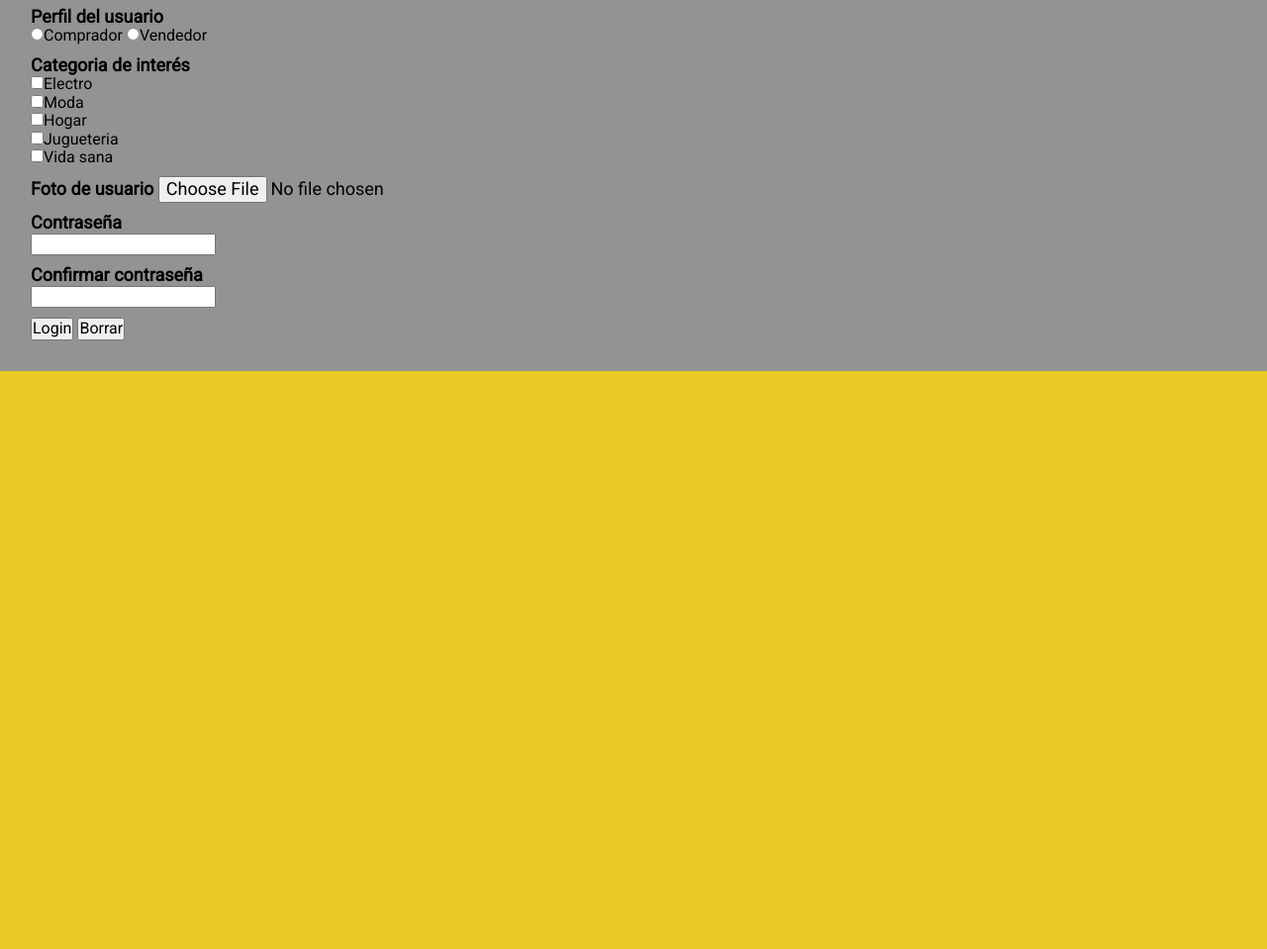
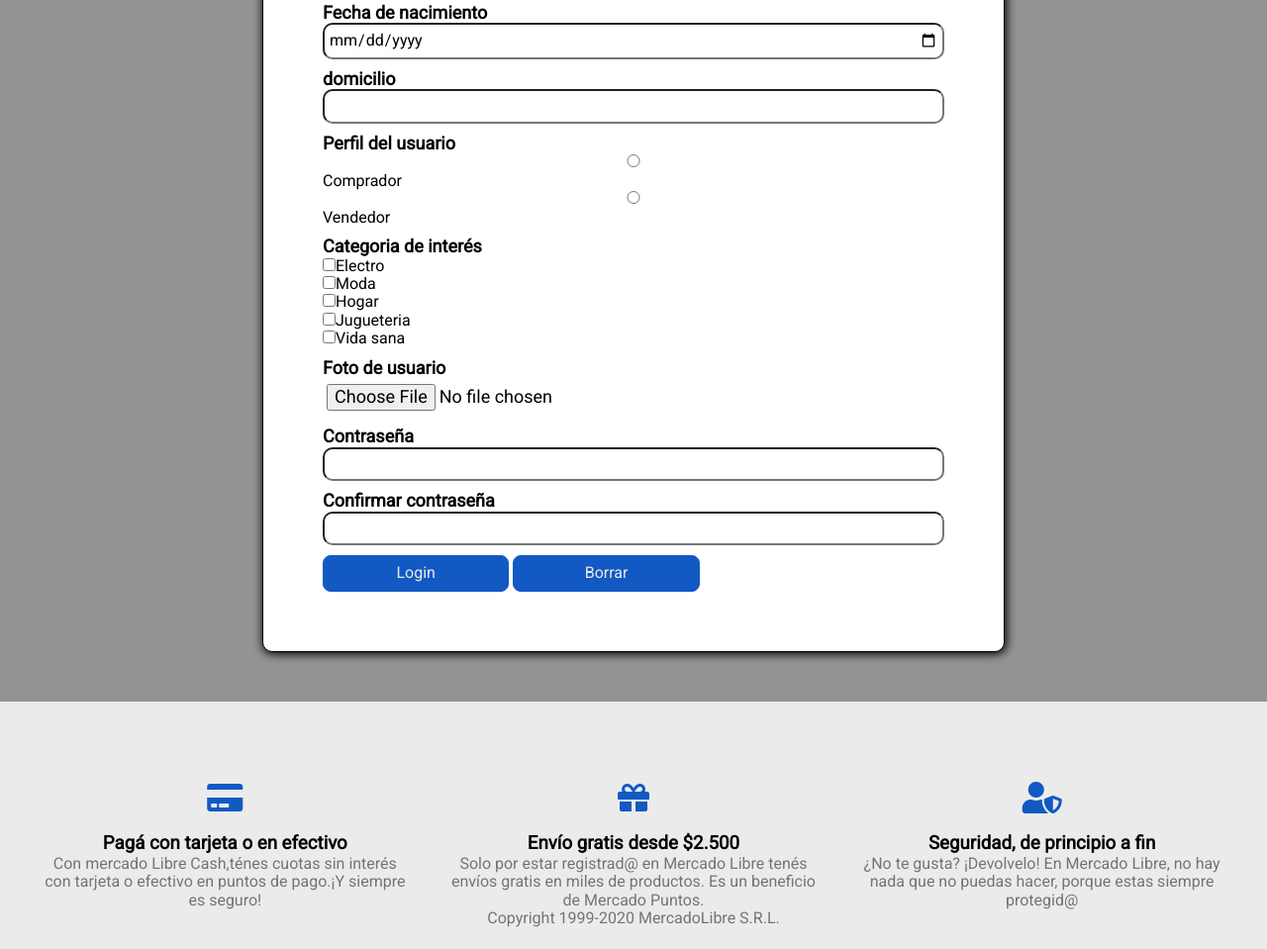
Before and after one commit to roberto3219/Mercado-Liebre, a website: page views/register.html in a window 1280 px wide. Shown: the part 430-1389 px from the top of the page at 99% size. Before the commit the page ends 805 px from the top, so only its background shows below. Drawn offline with Linux system fonts and the light colour scheme.

Commit message:
mercado liebre

```diff
--- a/public/css/styles-login.css
+++ b/public/css/styles-login.css
@@ -30,7 +30,14 @@ a{
     padding: 5px 0;
     font-size: 17px;
 }
-
+.footer{
+    position: relative;
+    margin-top: 2px;
+}
+.diseño_footer{
+    position: absolute;
+    bottom: 0;
+}
 .burger-menu{
     width: 50px;
      padding: 15px 0;
@@ -52,7 +59,12 @@ a{
      font-weight: 400;
      font-size: 15px;
  }
-
+ .section_footer{
+    display: flex;
+    flex-direction: column;
+    justify-content: center;
+  align-items: center;
+ }
 .formulario-login{
   border: none;
   background-color: rgb(204, 202, 202);
@@ -61,11 +73,12 @@ a{
   width: 100%;
   display: block;
   font-size: 20px;
+  height: 750px;
 }
 .botton-form{
     color: #ebebeb;
     padding: 8px 0px;
-    width: 100%;
+    width: 30%;
     border: #1259c3 solid 1px;
     border-radius: 8px;
     background-color: #1259c3;
@@ -79,6 +92,9 @@ a{
 }
 .informe{
     margin: 20px 0px;
+    width: 700px;
+    justify-content: center;
+  align-items: center;
 }
  footer{
     background-color: white;
--- a/public/css/styles.css
+++ b/public/css/styles.css
@@ -8,7 +8,14 @@ body{
     font-family: 'Roboto', sans-serif;
     background-color:#EAC926 ;
     box-sizing: border-box;
-
+}
+.footer{
+    position: relative;
+    margin-top: 250px;
+}
+.diseño_footer{
+    position: absolute;
+    bottom: 0;
 }
 .main-header{
    padding: 20px;
@@ -193,10 +200,19 @@ footer{
 }
 
 .registro{
-    border: solid 1px rgb(147, 147, 147);
+    border: solid 1px rgb(0, 0, 0);
+    box-shadow: 1px 1px 10px 1px black;
+    background-color:white;
+    padding: 50px 50px;
+    width: 750px;
+    border-radius: 10px;
+}
+.section_form_register{
+    padding: 50px;
+    display: flex;
+    justify-content: center;
+    align-items: center;
     background-color: rgb(147, 147, 147);
-    padding: 20px 20px;
-
 }
 .informe{
   margin: 10px;
@@ -206,10 +222,21 @@ label{
     font-size: 18px;
     font-weight: 600;
 }
-.infome-part{
-    border-radius: 10px;
-    width: 100%;
-}
+    .informe-part{
+        width: 100%;
+        padding: 6px 4px;
+        border-radius: 10px;
+    }
+    .botton-form{
+        color: #ebebeb;
+        padding: 8px 0px;
+        width: 30%;
+        border: #1259c3 solid 1px;
+        border-radius: 8px;
+        background-color: #1259c3;
+        transition-property: background-color;
+        transition-duration: 1s;
+    }
 @media (min-width:361px){
 .logo_mercado{
    width:30%;
--- a/views/register.html
+++ b/views/register.html
@@ -10,7 +10,7 @@
 <link rel="stylesheet" href="/css/styles.css">
 <link href="https://cdnjs.cloudflare.com/ajax/libs/font-awesome/5.15.4/css/all.min.css"
 rel="stylesheet" />
-    <title>Registrarse</title>
+    <title>Mercado liebre</title>
 </head>
 <body>
   <header class="main-header">
@@ -37,6 +37,8 @@ rel="stylesheet" />
    </nav>
     <div class="burger-menu"><i class="fas fa-bars"></i></div>
    </header>
+
+   <section class="section_form_register">
     <form action="" method="post" class="registro">
       <div class="informe">
         <label for="nombreCompleto">Nombre Completo </label>
@@ -62,7 +64,7 @@ rel="stylesheet" />
       <div class="informe">
 
         <label>Perfil del usuario</label>
-            <input class="informe-part" type="radio" name="perfil" value="Comprador">Comprador
+           <p> <input class="informe-part" type="radio" name="perfil" value="Comprador">Comprador</p>
             <input class="informe-part" type="radio" name="perfil" value="Vendedor">Vendedor
 
       </div>
@@ -70,7 +72,8 @@ rel="stylesheet" />
         <label for="categoria">Categoria de interés</label>
             <p><input type="checkbox" name="categoria" value="Electro">Electro</p>
             <p><input type="checkbox" name="categoria" value="Moda">Moda</p>
-            <p><input type="checkbox" name="categoria" value="Hogar">Hogar</p>            <p><input type="checkbox" name="categoria" value="Jugueteria">Jugueteria
+            <p><input type="checkbox" name="categoria" value="Hogar">Hogar</p>
+            <p><input type="checkbox" name="categoria" value="Jugueteria">Jugueteria
             <p><input type="checkbox" name="categoria" value="Vida-sana">Vida sana</p>
 
       </div>
@@ -90,10 +93,42 @@ rel="stylesheet" />
 
       </div>
       <div class="informe">
-        <button type="submit">Login</button>
+        <button type="submit" class="botton-form">Login</button>
 
-        <button type="reset">Borrar</button>
+        <button type="reset" class="botton-form">Borrar</button>
       </div>
     </form>
+  </section>
+    <footer class="footer">
+      <section class="diseño_footer">
+       <div class="footer_descripcion">
+          <div class="diseño_logo_footer">
+          <i class="fas fa-credit-card"></i>
+       </div>
+      <h3>Pagá con tarjeta o en efectivo</h3>
+      <p class="parrafo_footer">Con mercado Libre Cash,ténes cuotas sin interés con tarjeta o efectivo en
+          puntos de pago.¡Y siempre es seguro!
+      </p>
+  </div>
+  <div class="footer_descripcion">
+      <div class="diseño_logo_footer">
+          <i class="fas fa-gift"></i>         </div>
+      <h3>Envío gratis desde $2.500</h3>
+      <p class="parrafo_footer">Solo por estar registrad@ en Mercado Libre tenés envíos gratis en miles de
+          productos. Es un beneficio de Mercado Puntos.
+      </p>
+  </div>
+  <div class="footer_descripcion">
+      <div class="diseño_logo_footer">
+          <i class="fas fa-user-shield"></i>
+              </div>
+      <h3>Seguridad, de principio a fin</h3>
+      <p class="parrafo_footer">¿No te gusta? ¡Devolvelo! En Mercado Libre, no hay nada que no puedas hacer,
+          porque estas siempre protegid@
+      </p>
+  </div>
+      <p class="parrafo_footer">Copyright 1999-2020 MercadoLibre S.R.L.</p>
+  </section>
+  </footer>
 </body>
 </html>
```
Also changed, not shown: views/home.html (+3 -3 lines), views/login.html (+8 -10 lines).
